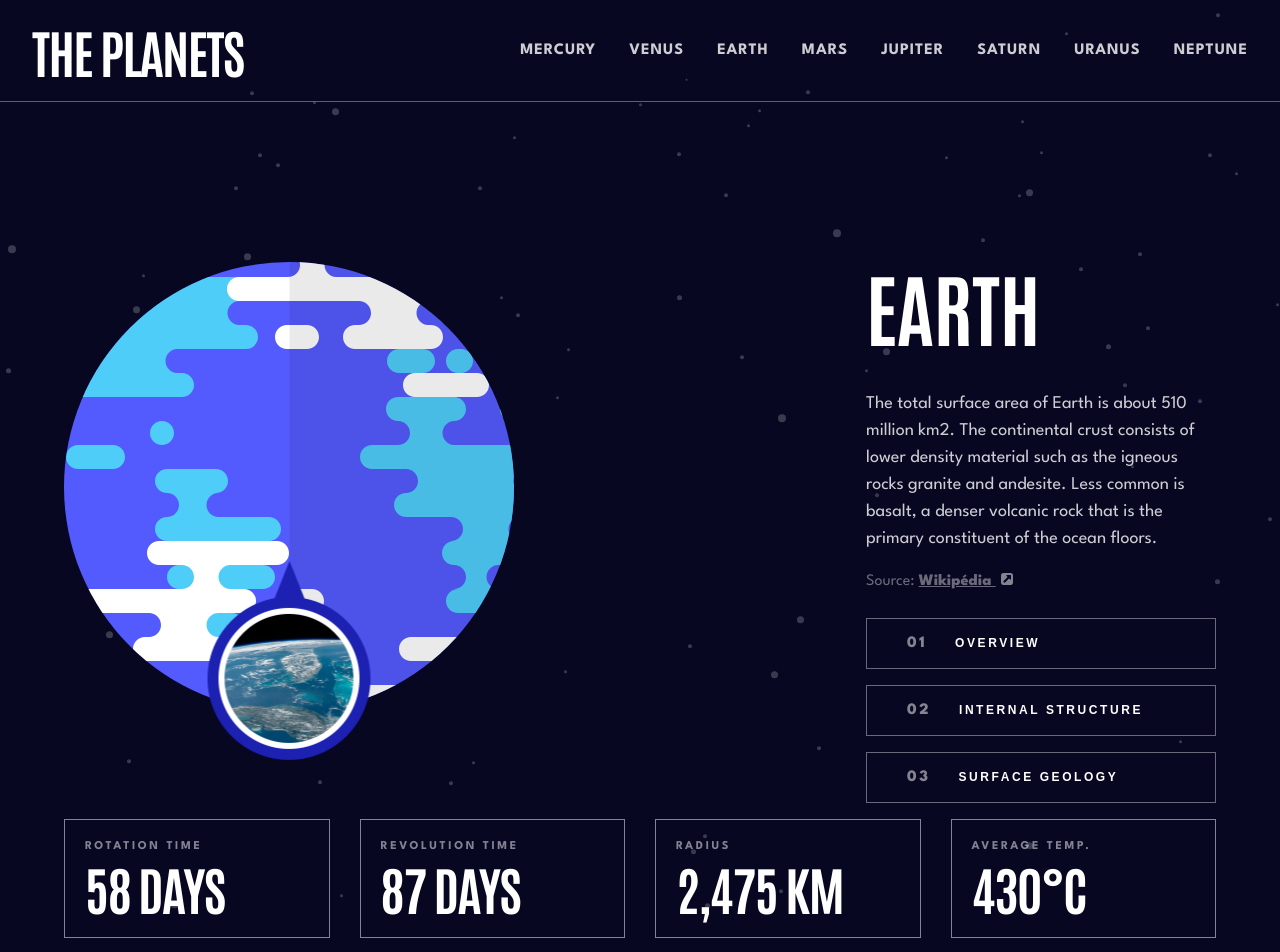
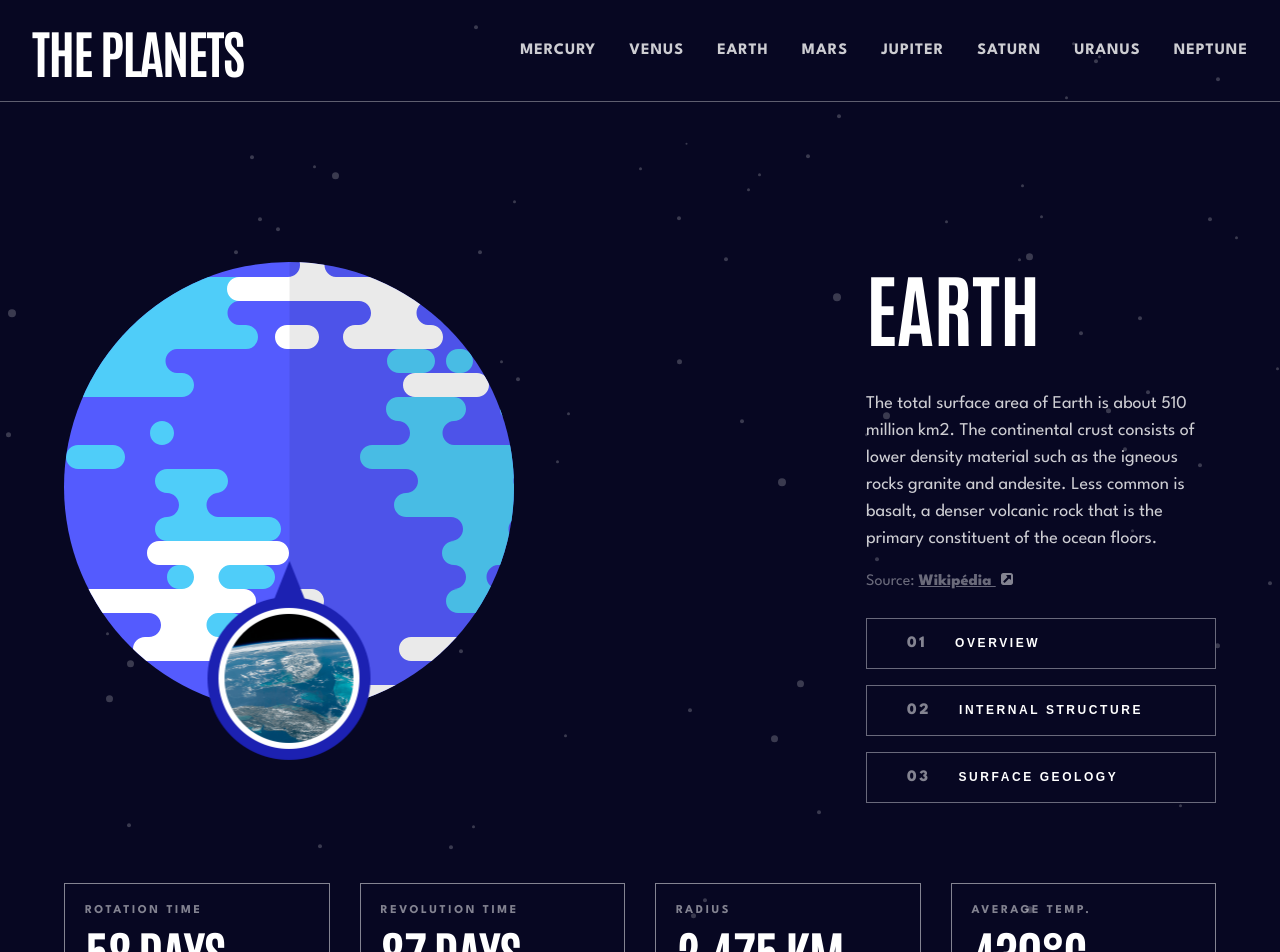
Before and after one commit to Mokalbari/planets-facts, a React (Vite) app: page / in a window 1280 px wide. Shown: the top 952 px of the page. Built offline with nearby package versions, Linux system fonts and the light colour scheme.

Commit message:
fix margin in information section

```diff
--- a/src/styles/Information.modules.css
+++ b/src/styles/Information.modules.css
@@ -1,13 +1,13 @@
 .information {
   justify-content: space-between;
   gap: 1.875rem;
-  margin-block: 5.5rem;
 
   .information__card {
     /* max-width: 255px; */
     border: 1px solid hsl(var(--clr-neutral-200));
     padding: 1.25rem;
     flex: 1;
+    margin-block: 4rem;
 
     h3 {
       color: hsl(var(--clr-neutral-050) / 0.5);
```
